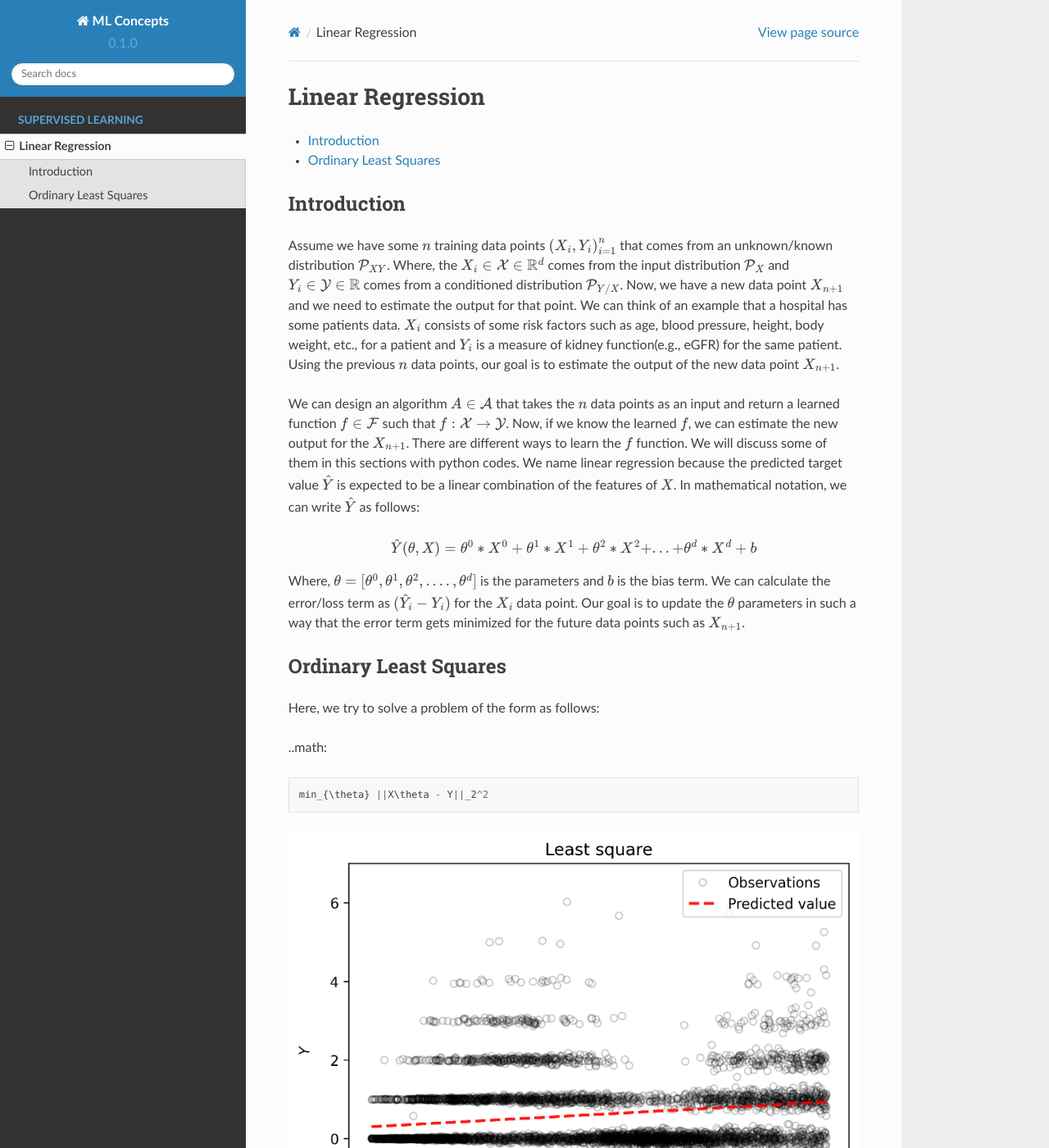
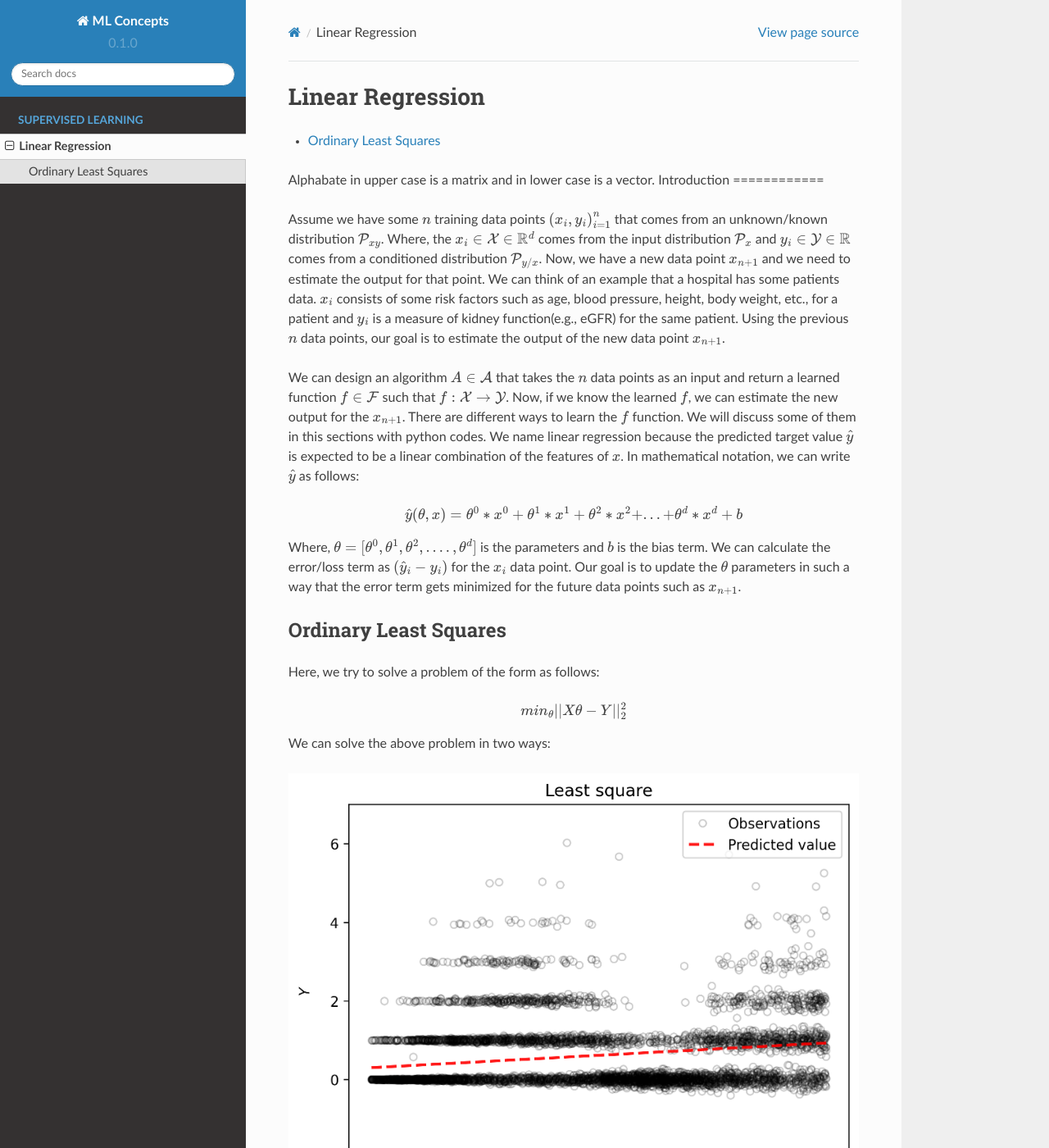
Before and after one commit to ghoshsubh/ML-project, a Sphinx documentation site: the page built from docs/source/Linear_regression.rst, in a window 1280 px wide and 1400 px high. Shown: the whole window at 82% size. Built offline with Sphinx 7.4.7 and the Read the Docs theme 2.0.0, drawn with Linux system fonts in a browser that asks for light colours.

Commit message:
Update Linear_regression.rst

```diff
--- a/docs/source/Linear_regression.rst
+++ b/docs/source/Linear_regression.rst
@@ -8,34 +8,38 @@ Linear Regression
     :local:
     :depth: 2
 
-
+Alphabate in upper case is a matrix and in lower case is a vector.
 Introduction
 ============
 
-Assume we have some :math:`n` training data points :math:`{(X_i, Y_i)}_{i = 1}^{n}` that comes from an unknown/known distribution :math:`\mathcal{P}_{XY}`. Where, the :math:`X_i \in \mathcal{X} \in \mathbb{R}^d`
-comes from the input distribution :math:`\mathcal{P}_{X}` and :math:`Y_i \in \mathcal{Y} \in \mathbb{R}` comes from a conditioned distribution :math:`\mathcal{P}_{Y/X}`. Now, we have a new data point :math:`X_{n+1}` and
-we need to estimate the output for that point. We can think of an example that a hospital has some patients data. :math:`X_i` consists of some risk factors such as age, blood pressure, height, body weight, etc., for a patient and
-:math:`Y_i` is a measure of kidney function(e.g., eGFR) for the same patient. Using the previous :math:`n` data points, our goal is to estimate the output of the new data point :math:`X_{n+1}`.
+Assume we have some :math:`n` training data points :math:`{(x_i, y_i)}_{i = 1}^{n}` that comes from an unknown/known distribution :math:`\mathcal{P}_{xy}`. Where, the :math:`x_i \in \mathcal{X} \in \mathbb{R}^d`
+comes from the input distribution :math:`\mathcal{P}_{x}` and :math:`y_i \in \mathcal{Y} \in \mathbb{R}` comes from a conditioned distribution :math:`\mathcal{P}_{y/x}`. Now, we have a new data point :math:`x_{n+1}` and
+we need to estimate the output for that point. We can think of an example that a hospital has some patients data. :math:`x_i` consists of some risk factors such as age, blood pressure, height, body weight, etc., for a patient and
+:math:`y_i` is a measure of kidney function(e.g., eGFR) for the same patient. Using the previous :math:`n` data points, our goal is to estimate the output of the new data point :math:`x_{n+1}`.
 
 We can design an algorithm :math:`A \in \mathcal{A}` that takes the :math:`n` data points as an input and return a learned function :math:`f \in \mathcal{F}` such that :math:`f: \mathcal{X} \rightarrow \mathcal{Y}`. Now, if we know the learned :math:`f`,
-we can estimate the new output for the :math:`X_{n+1}`. There are different ways to learn the :math:`f` function. We will discuss some of them in this sections with python codes. We name linear regression because the predicted target value :math:`\hat{Y}` is
-expected to be a linear combination of the features of :math:`X`. In mathematical notation, we can write :math:`\hat{Y}` as follows:
+we can estimate the new output for the :math:`x_{n+1}`. There are different ways to learn the :math:`f` function. We will discuss some of them in this sections with python codes. We name linear regression because the predicted target value :math:`\hat{y}` is
+expected to be a linear combination of the features of :math:`x`. In mathematical notation, we can write :math:`\hat{y}` as follows:
 
 .. math::
 
-  \hat{Y}(\theta, X) = \theta^{0} * X^0 + \theta^{1}*X^1 + \theta^{2} * X^2 +...+ \theta^{d} * X^d + b
+  \hat{y}(\theta, x) = \theta^{0} * x^0 + \theta^{1}*x^1 + \theta^{2} * x^2 +...+ \theta^{d} * x^d + b
 
-Where, :math:`\theta = [\theta^0, \theta^1, \theta^2, ...., \theta^d]` is the parameters  and :math:`b` is the bias term. We can calculate the error/loss term as :math:`(\hat{Y}_i - Y_i)` for the :math:`X_i` data point.
-Our goal is to update the :math:`\theta` parameters in such a way that the error term gets minimized for the future data points such as :math:`X_{n+1}`.
+Where, :math:`\theta = [\theta^0, \theta^1, \theta^2, ...., \theta^d]` is the parameters  and :math:`b` is the bias term. We can calculate the error/loss term as :math:`(\hat{y}_i - y_i)` for the :math:`x_i` data point.
+Our goal is to update the :math:`\theta` parameters in such a way that the error term gets minimized for the future data points such as :math:`x_{n+1}`.
 
 Ordinary Least Squares
 ======================
 
 Here, we try to solve a problem of the form as follows:
 
-..math::
+.. math::
 
   min_{\theta} ||X\theta - Y||_2^2
+
+We can solve the above problem in two ways:
+
+
 .. image:: images/LeastSquare.png
   :align: center
 
```
